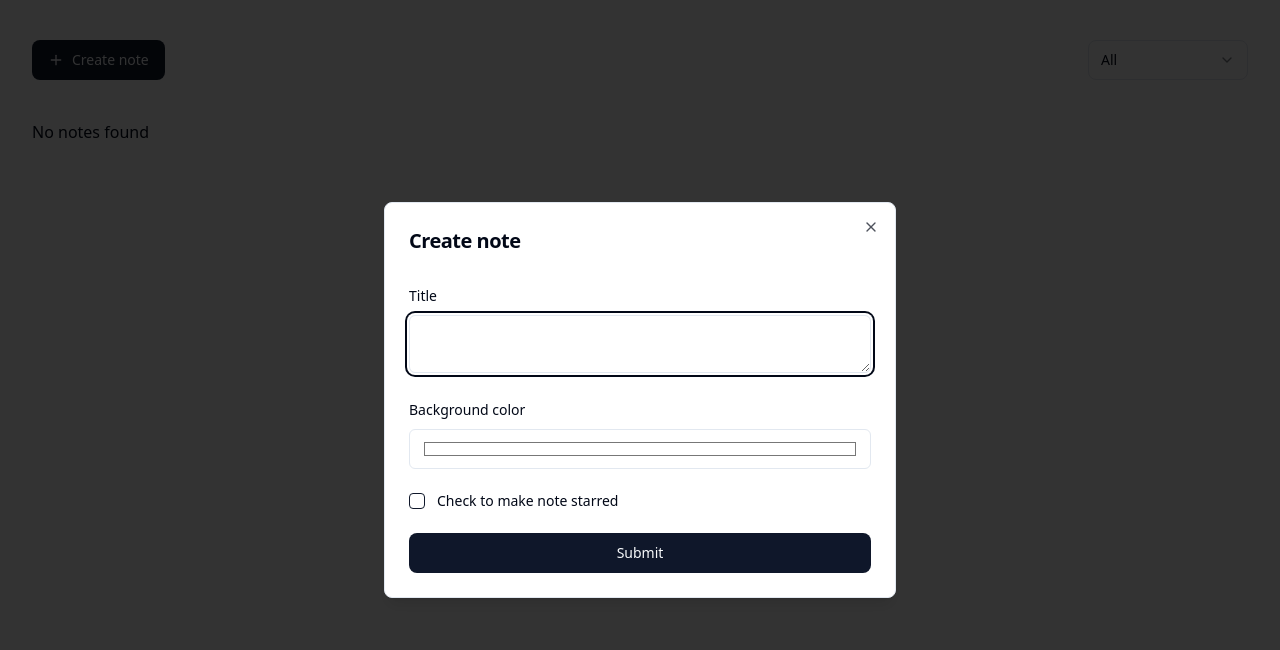
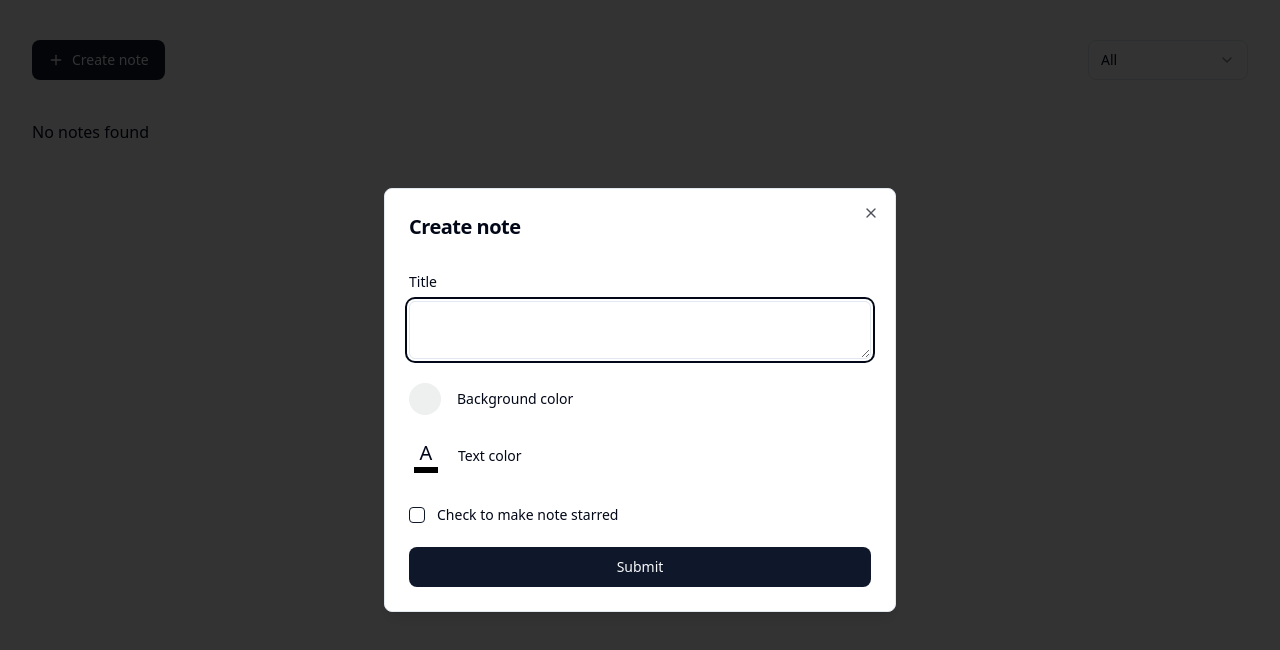
Before and after one commit to oliiaroleksandr/assignment6-notes, a React (Vite) app: page / in a window 1280 px wide. Both pictures are taken after a click on the button "Create note". Shown: the top 650 px of the page. Built offline with nearby package versions, Linux system fonts and the light colour scheme.

Commit message:
improved ui

```diff
--- a/src/components/CreateNoteDialog/CreateNoteForm.tsx
+++ b/src/components/CreateNoteDialog/CreateNoteForm.tsx
@@ -22,10 +22,8 @@ const CreateNoteForm = ({ onDialogClose }: Props) => {
 
     addNote({
       id,
-      title: values.title,
-      isStarred: values.isStarred,
       createdAt,
-      backgroundColor: values.backgroundColor ?? "#edf0ee",
+      ...values,
     });
 
     toast.success("Created note successfully");
--- a/src/components/NoteForm.tsx
+++ b/src/components/NoteForm.tsx
@@ -19,14 +19,17 @@ type Props = {
   defaultValues?: NoteSchema;
 };
 
+const localDefaultValues: NoteSchema = {
+  title: "",
+  isStarred: false,
+  backgroundColor: "#edf0ee",
+  textColor: "#000000",
+};
+
 const NoteForm = ({ onSubmit, defaultValues }: Props) => {
   const form = useForm<NoteSchema>({
     resolver: zodResolver(noteSchema),
-    defaultValues: {
-      title: defaultValues?.title ?? "",
-      isStarred: defaultValues?.isStarred ?? false,
-      backgroundColor: defaultValues?.backgroundColor ?? "#ffffff",
-    },
+    defaultValues: defaultValues ?? localDefaultValues,
   });
 
   return (
@@ -49,11 +52,39 @@ const NoteForm = ({ onSubmit, defaultValues }: Props) => {
           control={form.control}
           name="backgroundColor"
           render={({ field }) => (
+            <FormItem className="flex items-center gap-4 cursor-pointer">
+              <FormControl>
+                <Input type="color" variant="backgroundColor" {...field} />
+              </FormControl>
+              <FormLabel className="!mt-0">Background color</FormLabel>
+              <FormMessage />
+            </FormItem>
+          )}
+        />
+        <FormField
+          control={form.control}
+          name="textColor"
+          render={({ field }) => (
             <FormItem>
-              <FormLabel>Background color</FormLabel>
               <FormControl>
-                <Input type="color" {...field} />
+                <Input
+                  type="color"
+                  variant="backgroundColor"
+                  className="sr-only"
+                  {...field}
+                />
               </FormControl>
+              <FormLabel className="!mt-0 ml-[5px] flex items-center gap-5 cursor-pointer">
+                <span
+                  className="text-xl w-6 flex items-center justify-center border-b-[6px]"
+                  style={{
+                    borderColor: field.value,
+                  }}
+                >
+                  A
+                </span>
+                <span>Text color</span>
+              </FormLabel>
               <FormMessage />
             </FormItem>
           )}
@@ -62,7 +93,7 @@ const NoteForm = ({ onSubmit, defaultValues }: Props) => {
           control={form.control}
           name="isStarred"
           render={({ field }) => (
-            <FormItem className="flex items-center gap-3">
+            <FormItem className="flex items-center gap-3 pt-2.5">
               <FormControl>
                 <Checkbox
                   checked={field.value}
--- a/src/components/NotesList/NotesDND/EditNoteDialog/EditNoteForm.tsx
+++ b/src/components/NotesList/NotesDND/EditNoteDialog/EditNoteForm.tsx
@@ -2,6 +2,7 @@ import { NoteSchema } from "@/validations";
 import { useNotesStore } from "@/store";
 import { toast } from "sonner";
 import NoteForm from "@/components/NoteForm";
+import { shallowCompare } from "./utils";
 
 type Props = {
   onDialogClose: () => void;
@@ -12,21 +13,13 @@ type Props = {
 const EditNoteForm = ({ onDialogClose, id, defaultValues }: Props) => {
   const editNote = useNotesStore((store) => store.editNote);
 
-  const handleSubmit = ({ title, backgroundColor, isStarred }: NoteSchema) => {
-    if (
-      title === defaultValues.title &&
-      backgroundColor === defaultValues.backgroundColor &&
-      isStarred === defaultValues.isStarred
-    ) {
+  const handleSubmit = (newValues: NoteSchema) => {
+    if (shallowCompare(newValues, defaultValues)) {
       onDialogClose();
       return;
     }
 
-    editNote(id, {
-      title: title,
-      isStarred: isStarred,
-      backgroundColor: backgroundColor ?? "#edf0ee",
-    });
+    editNote(id, newValues);
 
     onDialogClose();
     toast.success("Edited note successfully");
--- /dev/null
+++ b/src/components/NotesList/NotesDND/EditNoteDialog/utils.ts
@@ -0,0 +1,13 @@
+export const shallowCompare = (
+  a: Record<string, unknown>,
+  b: Record<string, unknown>
+): boolean => {
+  const keysA = Object.keys(a);
+  const keysB = Object.keys(b);
+
+  if (keysA.length !== keysB.length) {
+    return false;
+  }
+
+  return keysA.every((key) => a[key] === b[key]);
+};
--- a/src/components/NotesList/NotesDND/NoteCard.tsx
+++ b/src/components/NotesList/NotesDND/NoteCard.tsx
@@ -9,13 +9,14 @@ const NoteCard = ({
   backgroundColor,
   createdAt,
   isStarred,
+  textColor,
 }: Note) => {
   return (
     <div
-      className="px-6 pb-4 pt-6 rounded-2xl min-h-20 flex flex-col justify-between"
-      style={{ backgroundColor }}
+      className="px-6 pb-4 pt-6 rounded-2xl min-h-20 flex flex-col justify-between h-full"
+      style={{ backgroundColor, color: textColor }}
     >
-      <h3 className="scroll-m-20 text-xl font-semibold tracking-tight mb-20">
+      <h3 className="scroll-m-20 text-xl font-semibold tracking-tight mb-20 break-words">
         {isStarred ? (
           <span className="float-right ml-2 mb-2 flex items-center justify-center w-7 h-7 rounded-full bg-primary text-yellow-500">
             <Star className="w-3.5 h-3.5 fill-current" />
@@ -32,7 +33,7 @@ const NoteCard = ({
         >
           <EditNoteDialog
             id={id}
-            defaultValues={{ title, backgroundColor, isStarred }}
+            defaultValues={{ title, backgroundColor, isStarred, textColor }}
           />
           <DeleteNoteDialog id={id} />
         </div>
--- a/src/components/NotesList/NotesDND/NotesDND.tsx
+++ b/src/components/NotesList/NotesDND/NotesDND.tsx
@@ -29,6 +29,13 @@ const NotesDND = ({ notes }: Props) => {
         const activeIndex = active.data.current?.sortable.index;
         const overIndex = over?.data?.current?.sortable.index;
 
+        if (
+          (!overIndex && overIndex !== 0) ||
+          (!activeIndex && activeIndex !== 0)
+        ) {
+          return;
+        }
+
         swapNotes(activeIndex, overIndex);
       }
     },
@@ -42,7 +49,7 @@ const NotesDND = ({ notes }: Props) => {
       onDragEnd={handleDragEnd}
     >
       <SortableContext items={notes} strategy={rectSortingStrategy}>
-        <div className="grid grid-cols-1 sm:grid-cols-2 gap-4 lg:grid-cols-3 xl:grid-cols-4">
+        <div className="grid grid-cols-1 sm:grid-cols-2 gap-4 lg:grid-cols-3 xl:grid-cols-4 items-stretch">
           {notes.map((note) => (
             <SortableNote key={note.id} {...note} />
           ))}
--- a/src/components/NotesList/NotesDND/SortableNote.tsx
+++ b/src/components/NotesList/NotesDND/SortableNote.tsx
@@ -23,7 +23,13 @@ const SortableNote = ({ id, ...note }: Note) => {
   };
 
   return (
-    <div ref={setNodeRef} style={inlineStyles} {...attributes} {...listeners}>
+    <div
+      ref={setNodeRef}
+      style={inlineStyles}
+      {...attributes}
+      {...listeners}
+      className="touch-none"
+    >
       <NoteCard id={id} {...note} />
     </div>
   );
--- a/src/components/ui/Input.tsx
+++ b/src/components/ui/Input.tsx
@@ -1,19 +1,31 @@
 import * as React from "react";
+import { cn } from "@/lib/utils";
+import { cva, type VariantProps } from "class-variance-authority";
 
-import { cn } from "@/lib/utils";
+const inputVariants = cva("", {
+  variants: {
+    variant: {
+      default:
+        "flex h-10 w-full rounded-md border border-input bg-background px-3 py-2 text-sm ring-offset-background file:border-0 file:bg-transparent file:text-sm file:font-medium placeholder:text-muted-foreground focus-visible:outline-none focus-visible:ring-2 focus-visible:ring-ring focus-visible:ring-offset-2 disabled:cursor-not-allowed disabled:opacity-50",
+      backgroundColor:
+        "w-8 h-8 appearance-none border-none rounded-full overflow-hidden cursor-pointer [&::-webkit-color-swatch]:border-none [&::-webkit-color-swatch-wrapper]:p-0",
+    },
+  },
+  defaultVariants: {
+    variant: "default",
+  },
+});
 
 export interface InputProps
-  extends React.InputHTMLAttributes<HTMLInputElement> {}
+  extends React.InputHTMLAttributes<HTMLInputElement>,
+    VariantProps<typeof inputVariants> {}
 
 const Input = React.forwardRef<HTMLInputElement, InputProps>(
-  ({ className, type, ...props }, ref) => {
+  ({ className, type, variant, ...props }, ref) => {
     return (
       <input
         type={type}
-        className={cn(
-          "flex h-10 w-full rounded-md border border-input bg-background px-3 py-2 text-sm ring-offset-background file:border-0 file:bg-transparent file:text-sm file:font-medium placeholder:text-muted-foreground focus-visible:outline-none focus-visible:ring-2 focus-visible:ring-ring focus-visible:ring-offset-2 disabled:cursor-not-allowed disabled:opacity-50",
-          className
-        )}
+        className={cn(inputVariants({ variant, className }))}
         ref={ref}
         {...props}
       />
--- a/src/components/ui/Sonner.tsx
+++ b/src/components/ui/Sonner.tsx
@@ -18,6 +18,7 @@ const Toaster = ({ ...props }: ToasterProps) => {
             "group-[.toast]:bg-muted group-[.toast]:text-muted-foreground",
         },
       }}
+      richColors
       {...props}
     />
   );
--- a/src/index.css
+++ b/src/index.css
@@ -74,3 +74,12 @@
     @apply bg-background text-foreground;
   }
 }
+
+input[type="color"]::-webkit-color-swatch-wrapper {
+  padding: 0;
+}
+
+/* input[type="color"]::-webkit-color-swatch {
+  border: none;
+  border-radius: 50%;
+} */
--- a/src/store/notes.ts
+++ b/src/store/notes.ts
@@ -5,6 +5,7 @@ export type Note = {
   id: string;
   title: string;
   backgroundColor: string;
+  textColor: string;
   createdAt: string;
   isStarred: boolean;
 };
--- a/src/validations/note.ts
+++ b/src/validations/note.ts
@@ -1,9 +1,10 @@
 import { z } from "zod";
 
 export const noteSchema = z.object({
-  title: z.string().min(2, { message: "Title must be at least 2 characters" }),
+  title: z.string().min(1, { message: "Title must be at least 1 character" }),
   isStarred: z.boolean(),
-  backgroundColor: z.string().optional(),
+  backgroundColor: z.string(),
+  textColor: z.string(),
 });
 
 export type NoteSchema = z.infer<typeof noteSchema>;
```
